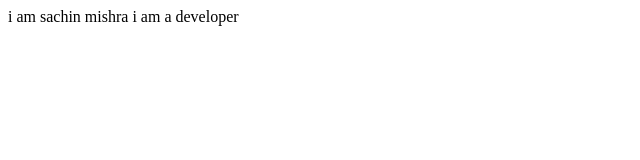
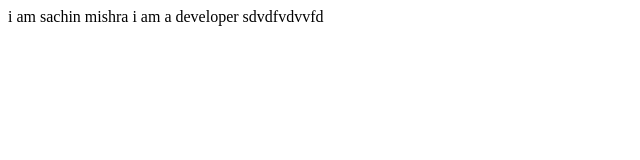
Before and after one commit to Pawan1306/spotify-clone1, a plain HTML site: page index.html in a window 1280 px wide. Shown: the whole page, without its empty margins (0-640 px from the left). Drawn offline with Linux system fonts and the light colour scheme.

Commit message:
adding final version

```diff
--- a/index.html
+++ b/index.html
@@ -6,7 +6,7 @@
     <title>Document</title>
 </head>
 <body>
-    i am sachin mishra i am a developer
+    i am sachin mishra i am a developer sdvdfvdvvfd
 
 </body>
 </html>
```
